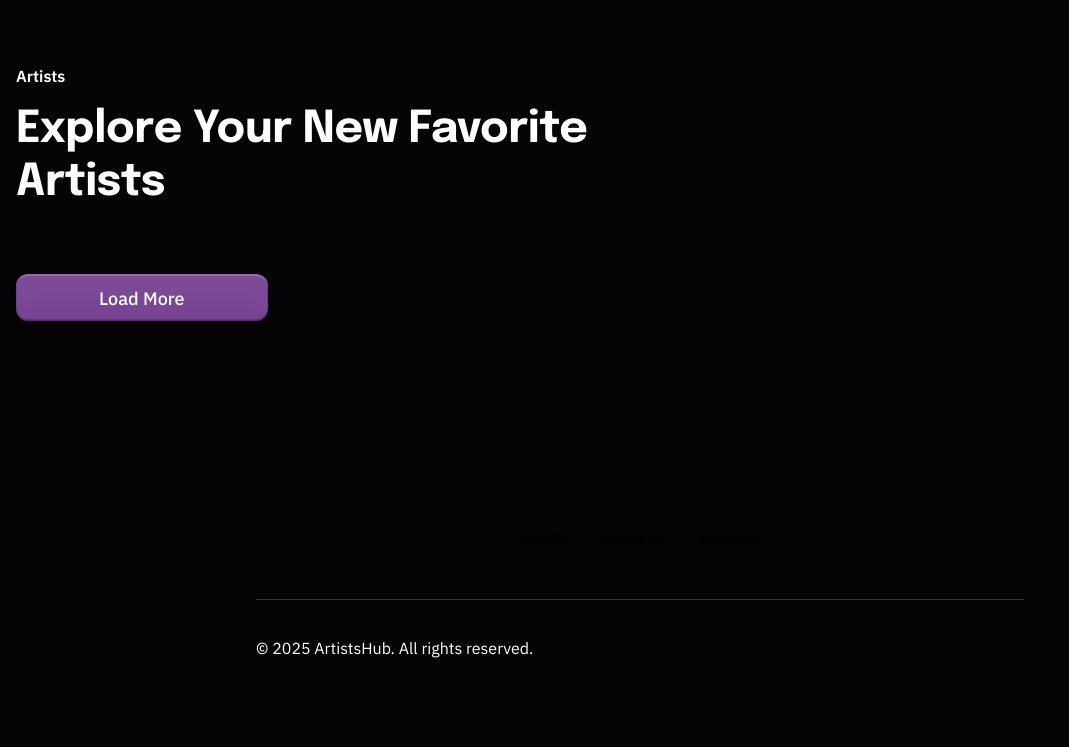
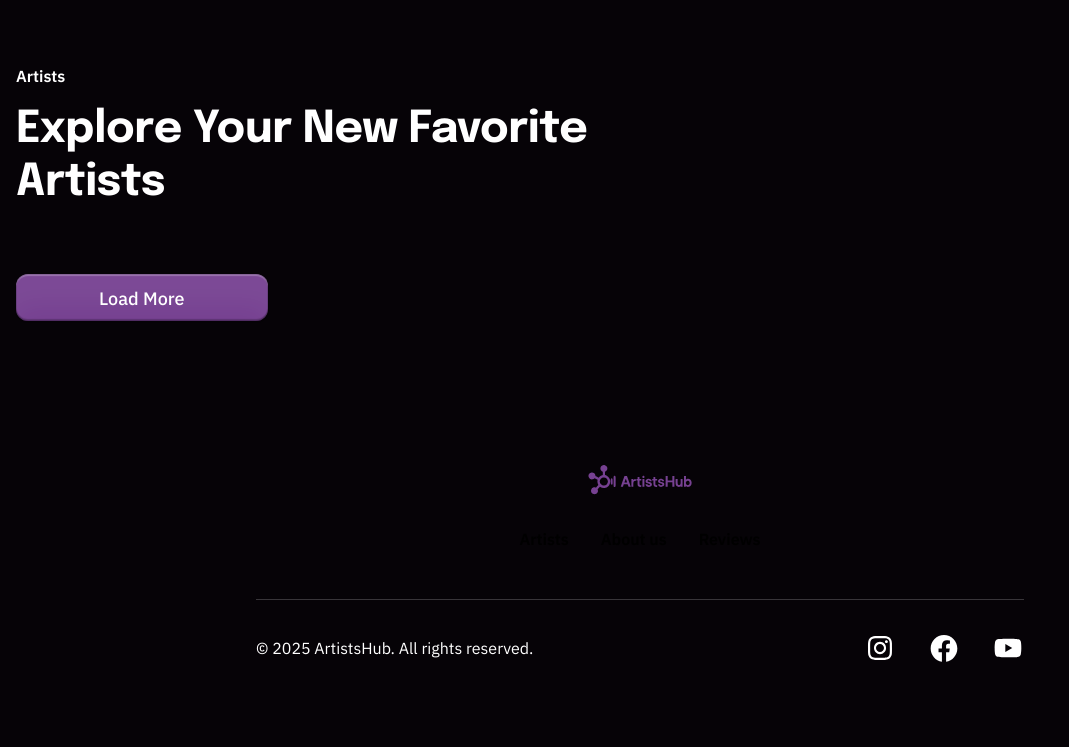
Before and after one commit to Stanislaw0001/Favorite-Artist, a website built with Vite: page src/index.html in a window 1280 px wide. Shown: the top 747 px of the page, without its empty margins (0-1069 px from the left). Built offline with nearby package versions, Linux system fonts and the light colour scheme; no server answers; files whose address does not match are found by name.

Commit message:
fix icon

```diff
--- a/src/css/footer.css
+++ b/src/css/footer.css
@@ -82,6 +82,7 @@
   height: 40px;
   fill: white;
 }
+
 .social-link-svg:hover {
   fill: #9b59b6;
 }
--- a/src/partials/footer.html
+++ b/src/partials/footer.html
@@ -2,7 +2,7 @@
   <div class="footer-nav-container">
     <a class="footer-logo" href="#">
       <svg class="footer-logo-svg" width="106" height="30">
-        <use href="../img/icon/sprite.svg#icon-logo"></use>
+        <use href="../img/icon/footer-sprite.svg#icon-logo"></use>
       </svg>
     </a>
     <nav class="footer-nav">
@@ -23,7 +23,7 @@
         rel="noopener noreferrer"
       >
         <svg class="social-link-svg" width="24" height="24">
-          <use href="../img/icon/sprite.svg#icon-Instagram"></use>
+          <use href="../img/icon/footer-sprite.svg#icon-Instagram"></use>
         </svg>
       </a>
       <a
@@ -33,7 +33,7 @@
         rel="noopener noreferrer"
       >
         <svg class="social-link-svg" width="24" height="24">
-          <use href="../img/icon/sprite.svg#icon-facebook"></use>
+          <use href="../img/icon/footer-sprite.svg#icon-facebook"></use>
         </svg>
       </a>
       <a
@@ -43,7 +43,7 @@
         rel="noopener noreferrer"
       >
         <svg class="social-link-svg" width="24" height="24">
-          <use href="../img/icon/sprite.svg#icon-youtube"></use>
+          <use href="../img/icon/footer-sprite.svg#icon-youtube"></use>
         </svg>
       </a>
     </div>
```
